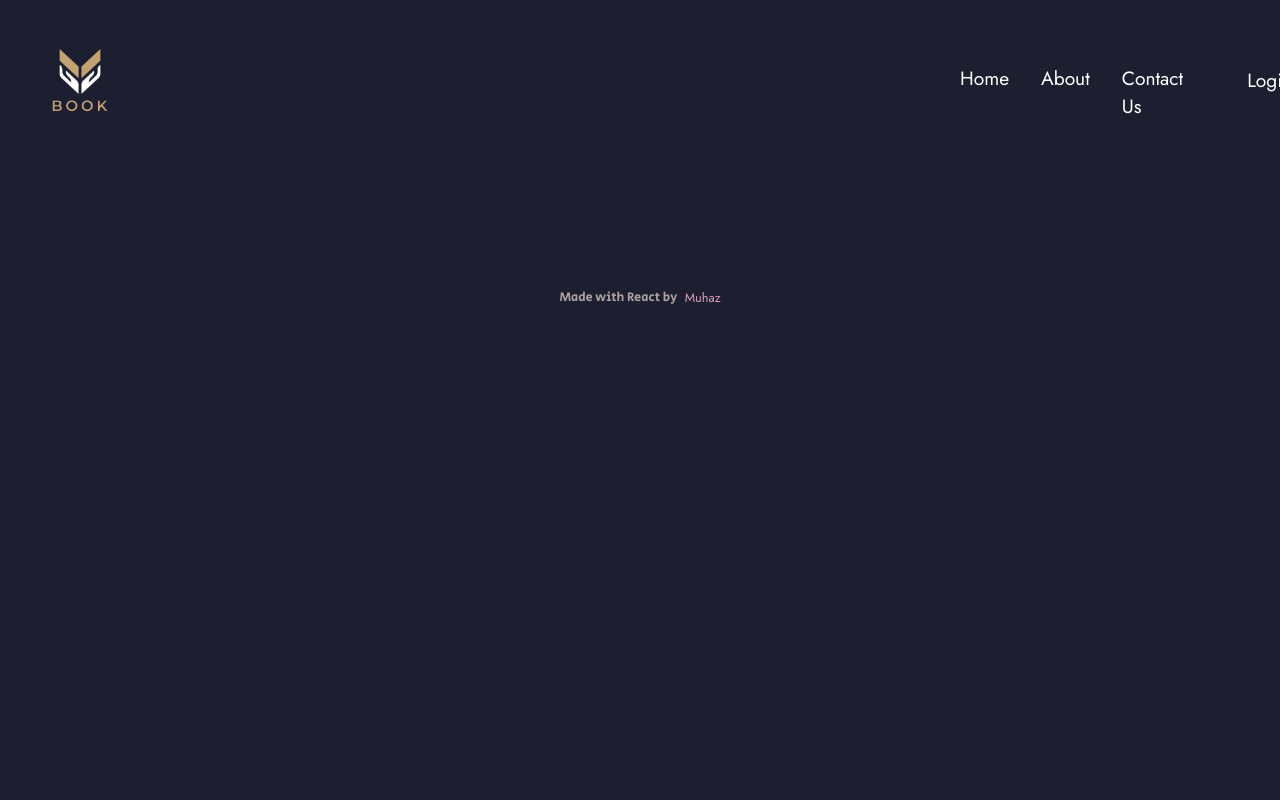
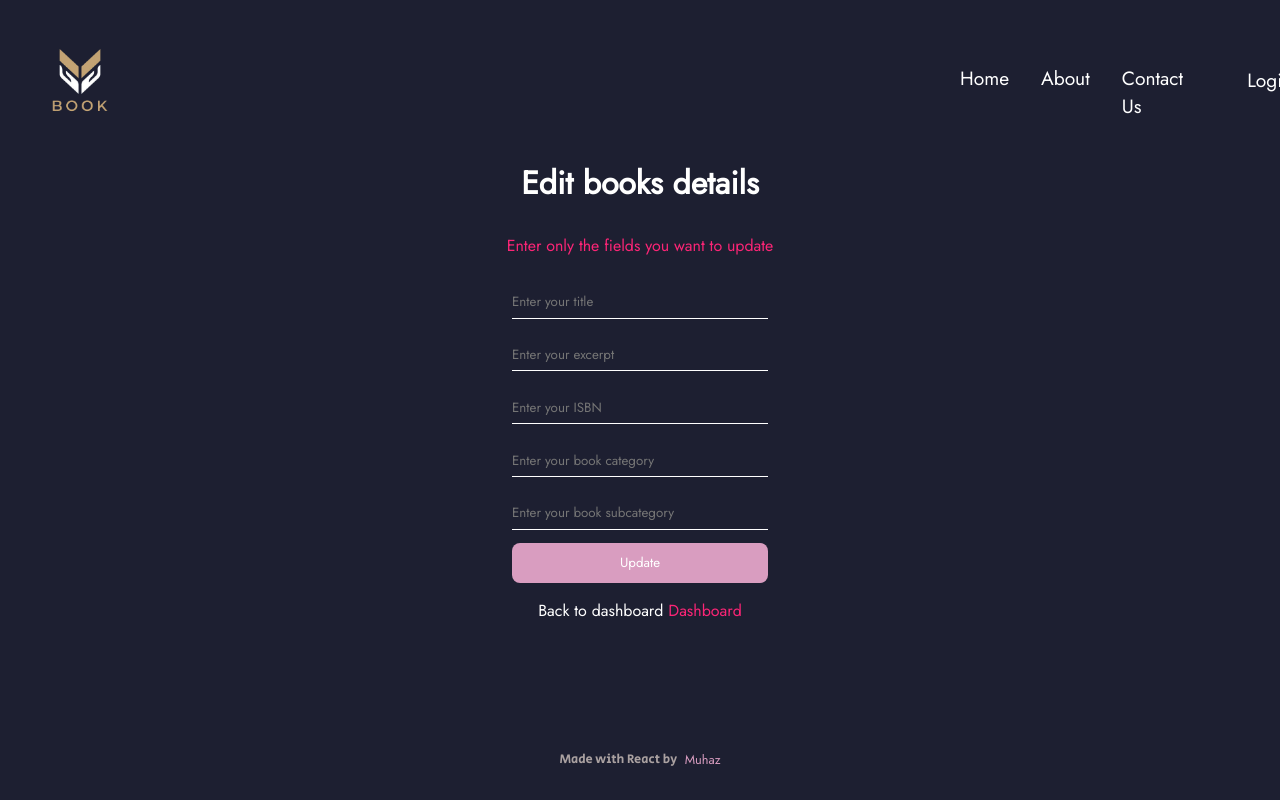
Before and after one commit to muhazAhmed/React-Books, a React (Create React App) app in the folder frontend/: page /book/edit/1 in a window 1280 px wide. Built offline with nearby package versions, Linux system fonts and the light colour scheme; no server answers.

Commit message:
Updated frontend

```diff
--- a/frontend/src/App.scss
+++ b/frontend/src/App.scss
@@ -383,7 +383,6 @@ $red: #fb2576;
     display: flex;
     justify-content: center;
     align-items: center;
-    margin-left: 20rem;
     border-radius: 2rem;
 
     .modalContainer {
@@ -413,7 +412,7 @@ $red: #fb2576;
           border-radius: 1rem;
           font-weight: bolder;
 
-                    &:hover{
+          &:hover {
             background-color: $red;
           }
         }
@@ -443,7 +442,7 @@ $red: #fb2576;
           font-size: 1rem;
           cursor: pointer;
 
-                &:hover{
+          &:hover {
             background-color: red;
             border: none;
           }
--- a/frontend/src/components/Model.jsx
+++ b/frontend/src/components/Model.jsx
@@ -49,7 +49,7 @@ function Modal({ setOpenModal, setId }) {
           >
             Cancel
           </button>
-          <Link to="/user/dashboard">
+          <Link to="/book/dashboard">
             <button  onClick={handleCombain}>Delete</button>{}
           </Link>
         </div>
--- a/frontend/src/pages/book/Create.jsx
+++ b/frontend/src/pages/book/Create.jsx
@@ -37,7 +37,7 @@ const Create = () => {
     }));
   };
   return (
-    <div className="create-book">
+    <div className="create-book" data-aos="zoom-in">
       <form>
         <div className="form">
           <h1>Add books details</h1>
--- a/frontend/src/pages/book/Edit.jsx
+++ b/frontend/src/pages/book/Edit.jsx
@@ -1,11 +1,98 @@
-import React from 'react'
+import React, { useEffect, useState } from "react";
+import { Link, useLocation, useNavigate } from "react-router-dom";
+import axios from "axios";
 
 const Edit = () => {
+  const [value, setValue] = useState({});
+  const [book, setBook] = useState({
+    title: value.title,
+    excerpt: value.excerpt,
+    ISBN: value.ISBN,
+    category: value.category,
+    subcategory: value.subcategory,
+    releasedAt: value.releasedAt,
+  });
+
+  const location = useLocation();
+  const id = location.pathname.split("/")[3];
+  const [error, setError] = useState(null);
+  const navigate = useNavigate();
+
+  const fetchBook = async () => {
+    const res = await axios.get(`http://localhost:8800/books/${id}`);
+    setValue(res.data);
+  };
+
+  const handleSubmit = async (E) => {
+    E.preventDefault();
+    try {
+      await axios.put(`http://localhost:8800/books/${id}`, book);
+      navigate("/book/dashboard");
+    } catch (error) {
+      setError(error.response.data);
+      console.log(error.data);
+    }
+  };
+
+  const handleChange = async (e) => {
+    setBook((prev) => ({
+      ...prev,
+      [e.target.name]: e.target.value,
+    }));
+  };
+
+  useEffect(() => {
+    fetchBook();
+  }, []);
   return (
-    <div>
+    <div className="create-book" data-aos="zoom-in">
+      <form>
+        <div className="form">
+          <h1>Edit books details</h1>
+          <p style={{"marginBottom" : "0.5em", "color" : "#fb2576"}}>Enter only the fields you want to update</p>
+          <input
+            placeholder="Enter your title"
+            name="title"
+            onChange={handleChange}
+          />
 
+          <input
+            placeholder="Enter your excerpt"
+            name="excerpt"
+            onChange={handleChange}
+          />
+          <input
+            type="number"
+            placeholder="Enter your ISBN"
+            name="ISBN"
+            onChange={handleChange}
+          />
+          <input
+            placeholder="Enter your book category"
+            name="category"
+            onChange={handleChange}
+          />
+          <input
+            placeholder="Enter your book subcategory"
+            name="subcategory"
+            onChange={handleChange}
+          />
+        </div>
+        <div className="btn">
+          <Link to="/dashboard">
+            <button onClick={handleSubmit}>Update</button>
+          </Link>
+          {error && <p>{error}</p>}
+        </div>
+        <span>
+          Back to dashboard
+          <Link to="/book/dashboard" style={{ textDecoration: "none" }}>
+            <p>&nbsp;Dashboard</p>
+          </Link>
+        </span>
+      </form>
     </div>
-  )
-}
+  );
+};
 
-export default Edit
+export default Edit;
--- a/frontend/src/pages/main/Home.jsx
+++ b/frontend/src/pages/main/Home.jsx
@@ -10,14 +10,14 @@ const Home = () => {
       <div className="img">
       </div>
       <div className="textHome">
-        <h1 className="home" data-name='Welcome&nbsp;to&nbsp;book&nbsp;library'>Welcome To Book Library</h1>
+        <h1 className="home" data-name='Welcome&nbsp;to&nbsp;book&nbsp;library' data-aos="zoom-out">Welcome To Book Library</h1>
         {currentUser ? (
-          <Link to="/book/dashboard">
-            <button className="home-btn">Dashboard</button>
+          <Link to="/book/dashboard" >
+            <button className="home-btn" data-aos="slide-up">Dashboard</button>
           </Link>
         ) : (
           <Link to="/register">
-            <button className="home-btn">Register</button>
+            <button className="home-btn" data-aos="slide-up">Register</button>
           </Link>
         )}
       </div>
```
Lines whose indentation alone changed are shown as unchanged.
